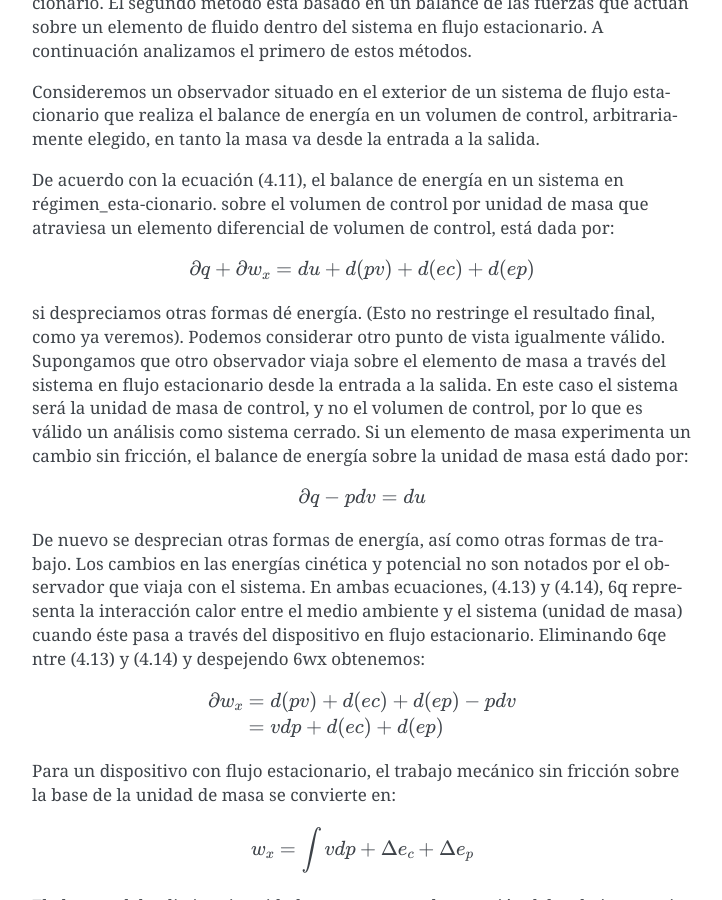
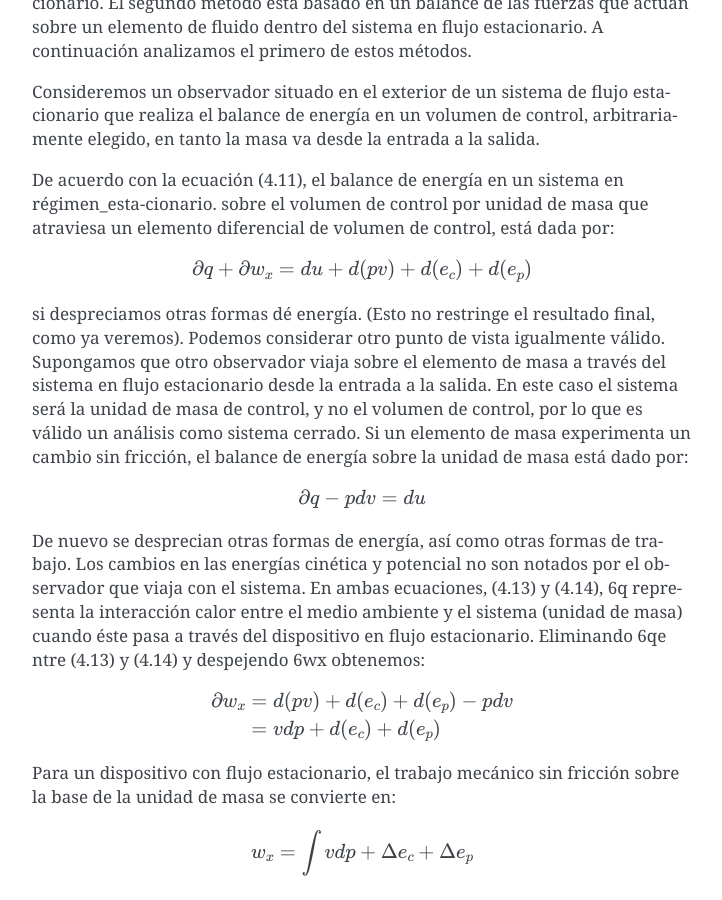
Before and after one commit to mantielero/termodinamica, a Sphinx documentation site: the page built from source/sistemas_abiertos_primer_principio.rst, in a window 1280 px wide and 900 px high, scrolled down 4891 px. Shown: the whole window, without its empty margins (388-1110 px from the left). Built offline with Sphinx 7.4.7, drawn with Linux system fonts in a browser that asks for light colours.

```diff
--- a/source/sistemas_abiertos_primer_principio.rst
+++ b/source/sistemas_abiertos_primer_principio.rst
@@ -185,7 +185,7 @@ De acuerdo con la ecuación (4.11), el balance de energía en un sistema en rég
 
 .. math::
 
-   \partial q + \partial w_x = du + d(pv) + d(ec) + d(ep)
+   \partial q + \partial w_x = du + d(pv) + d(e_c) + d(e_p)
 
 si despreciamos otras formas dé energía. (Esto no restringe el resultado final, como ya veremos). Podemos considerar otro punto de vista igualmente válido. Supongamos que otro observador viaja sobre el elemento de masa a través del sistema en flujo estacionario desde la entrada a la salida. En este caso el sistema será la unidad de masa de control, y no el volumen de control, por lo que es válido un análisis como sistema cerrado. Si un elemento de masa experimenta un
 cambio sin fricción, el balance de energía sobre la unidad de masa está dado por:
@@ -198,8 +198,8 @@ De nuevo se desprecian otras formas de energía, así como otras formas de traba
 
 .. math::
 
-   \partial w_x &= d(pv) + d(ec) + d(ep) - pdv \\
-    &= vdp + d(ec)+ d(ep)
+   \partial w_x &= d(pv) + d(e_c) + d(e_p) - pdv \\
+    &= vdp + d(e_c)+ d(e_p)
 
 
 Para un dispositivo con flujo estacionario, el trabajo mecánico sin fricción sobre la base de la unidad de masa se convierte en:
```
